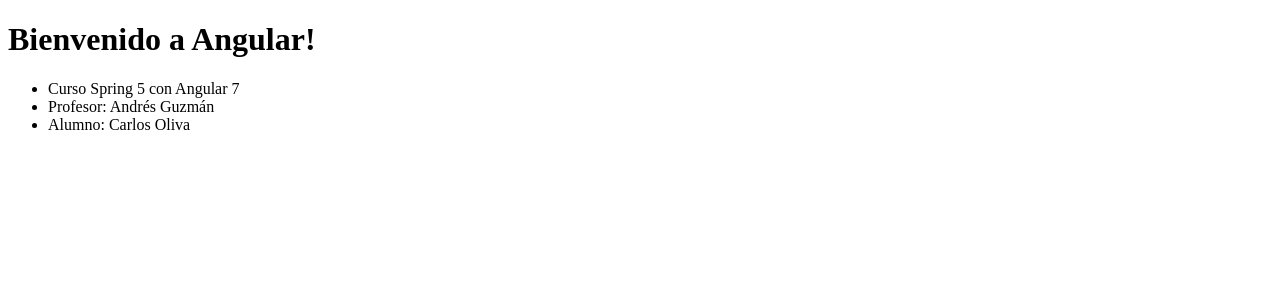
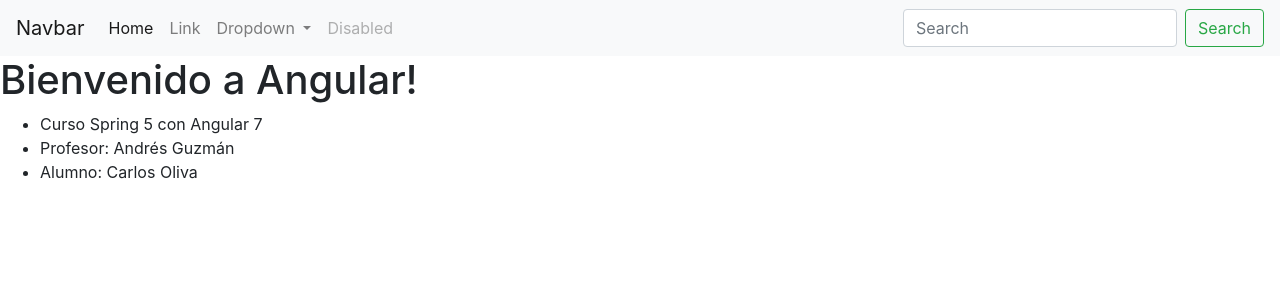
Before and after one commit to caolivap/clientes-app, an Angular app: page / in a window 1280 px wide. Shown: the top 300 px of the page. Built offline with nearby package versions, Linux system fonts and the light colour scheme.

Commit message:
Clase 8, Integrar Bootstrap con angular

```diff
--- a/src/app/app.component.html
+++ b/src/app/app.component.html
@@ -1,3 +1,39 @@
+<nav class="navbar navbar-expand-lg navbar-light bg-light">
+  <a class="navbar-brand" href="#">Navbar</a>
+  <button class="navbar-toggler" type="button" data-toggle="collapse" data-target="#navbarSupportedContent" aria-controls="navbarSupportedContent" aria-expanded="false" aria-label="Toggle navigation">
+    <span class="navbar-toggler-icon"></span>
+  </button>
+
+  <div class="collapse navbar-collapse" id="navbarSupportedContent">
+    <ul class="navbar-nav mr-auto">
+      <li class="nav-item active">
+        <a class="nav-link" href="#">Home <span class="sr-only">(current)</span></a>
+      </li>
+      <li class="nav-item">
+        <a class="nav-link" href="#">Link</a>
+      </li>
+      <li class="nav-item dropdown">
+        <a class="nav-link dropdown-toggle" href="#" id="navbarDropdown" role="button" data-toggle="dropdown" aria-haspopup="true" aria-expanded="false">
+          Dropdown
+        </a>
+        <div class="dropdown-menu" aria-labelledby="navbarDropdown">
+          <a class="dropdown-item" href="#">Action</a>
+          <a class="dropdown-item" href="#">Another action</a>
+          <div class="dropdown-divider"></div>
+          <a class="dropdown-item" href="#">Something else here</a>
+        </div>
+      </li>
+      <li class="nav-item">
+        <a class="nav-link disabled" href="#" tabindex="-1" aria-disabled="true">Disabled</a>
+      </li>
+    </ul>
+    <form class="form-inline my-2 my-lg-0">
+      <input class="form-control mr-sm-2" type="search" placeholder="Search" aria-label="Search">
+      <button class="btn btn-outline-success my-2 my-sm-0" type="submit">Search</button>
+    </form>
+  </div>
+</nav>
+
 <h1>
   {{ title }}!
 </h1>
--- a/src/index.html
+++ b/src/index.html
@@ -6,8 +6,12 @@
   <base href="/">
   <meta name="viewport" content="width=device-width, initial-scale=1">
   <link rel="icon" type="image/x-icon" href="favicon.ico">
+  <link rel="stylesheet" href="https://stackpath.bootstrapcdn.com/bootstrap/4.3.1/css/bootstrap.min.css" integrity="sha384-ggOyR0iXCbMQv3Xipma34MD+dH/1fQ784/j6cY/iJTQUOhcWr7x9JvoRxT2MZw1T" crossorigin="anonymous">
 </head>
 <body>
   <app-root></app-root>
+  <script src="https://code.jquery.com/jquery-3.3.1.slim.min.js" integrity="sha384-q8i/X+965DzO0rT7abK41JStQIAqVgRVzpbzo5smXKp4YfRvH+8abtTE1Pi6jizo" crossorigin="anonymous"></script>
+  <script src="https://cdnjs.cloudflare.com/ajax/libs/popper.js/1.14.7/umd/popper.min.js" integrity="sha384-UO2eT0CpHqdSJQ6hJty5KVphtPhzWj9WO1clHTMGa3JDZwrnQq4sF86dIHNDz0W1" crossorigin="anonymous"></script>
+  <script src="https://stackpath.bootstrapcdn.com/bootstrap/4.3.1/js/bootstrap.min.js" integrity="sha384-JjSmVgyd0p3pXB1rRibZUAYoIIy6OrQ6VrjIEaFf/nJGzIxFDsf4x0xIM+B07jRM" crossorigin="anonymous"></script>
 </body>
 </html>
```
